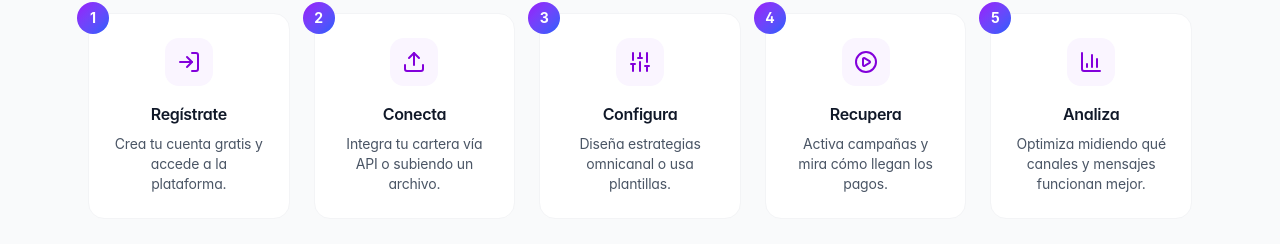
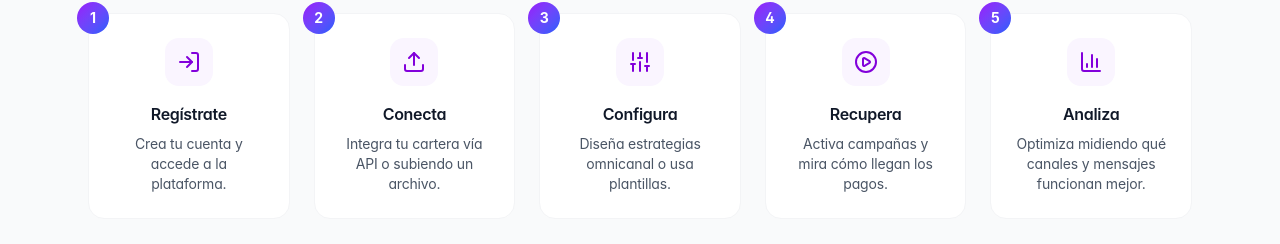
Before and after one commit to probstgo/Kronopay, a Next.js app: page / in a window 1280 px wide. Shown: the part 4831-5075 px from the top of the page. Built offline with nearby package versions, Linux system fonts and the light colour scheme; no server answers.

Commit message:
Actualización: mejoras adicionales en página principal

```diff
--- a/src/app/page.tsx
+++ b/src/app/page.tsx
@@ -342,7 +342,7 @@ export default function Home() {
                 <LogIn className="w-6 h-6" />
               </div>
               <h3 className="font-semibold text-gray-900 mb-2">Regístrate</h3>
-              <p className="text-gray-600 text-sm">Crea tu cuenta gratis y accede a la plataforma.</p>
+              <p className="text-gray-600 text-sm">Crea tu cuenta y accede a la plataforma.</p>
             </div>
             <div className="bg-white border border-gray-100 rounded-2xl p-6 text-center relative">
               <div className="absolute -top-3 -left-3 w-8 h-8 bg-gradient-to-br from-purple-600 to-blue-600 rounded-full flex items-center justify-center text-white font-bold text-sm">
```
